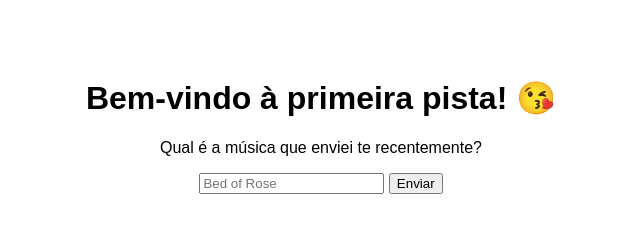
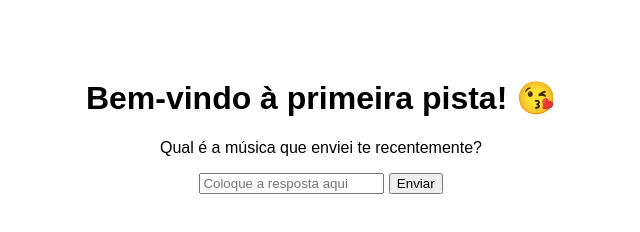
Before and after one commit to shelsyasolomone70-debug/HUN, a plain HTML site: page pista 2.html in a window 1280 px wide. Shown: the full height of the page, 319-959 px from the left. Drawn offline with Linux system fonts and the light colour scheme.

Commit message:
Update pista 2.html

```diff
--- a/pista 2.html
+++ b/pista 2.html
@@ -8,7 +8,7 @@
     <h1>Bem-vindo à primeira pista! 😘</h1>
     <p>Qual é a música que enviei te recentemente?</p>
 
-    <input type="text" id="resposta" placeholder="Bed of Rose">
+    <input type="text" id="resposta" placeholder="Coloque a resposta aqui">
     <button onclick="verificar()">Enviar</button>
 
     <p id="mensagem" style="color: red; font-weight: bold;"></p>
```
